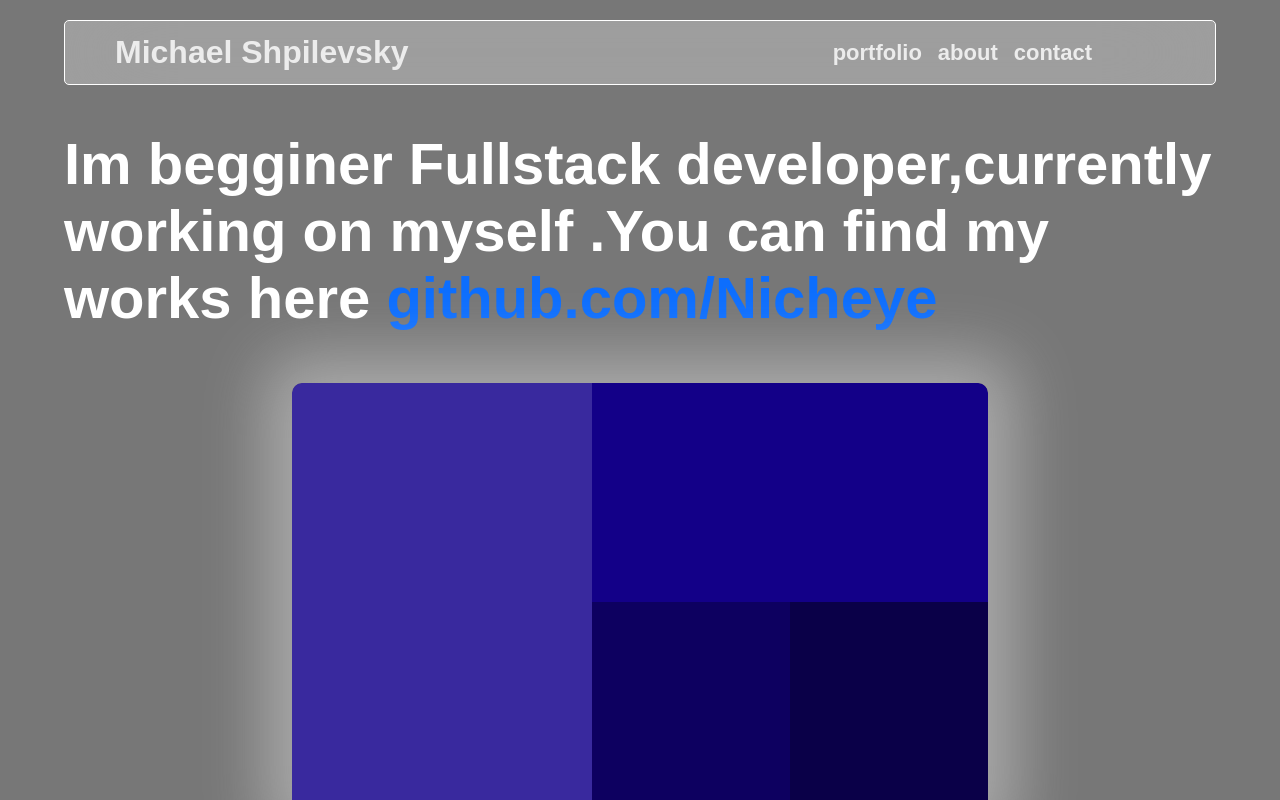
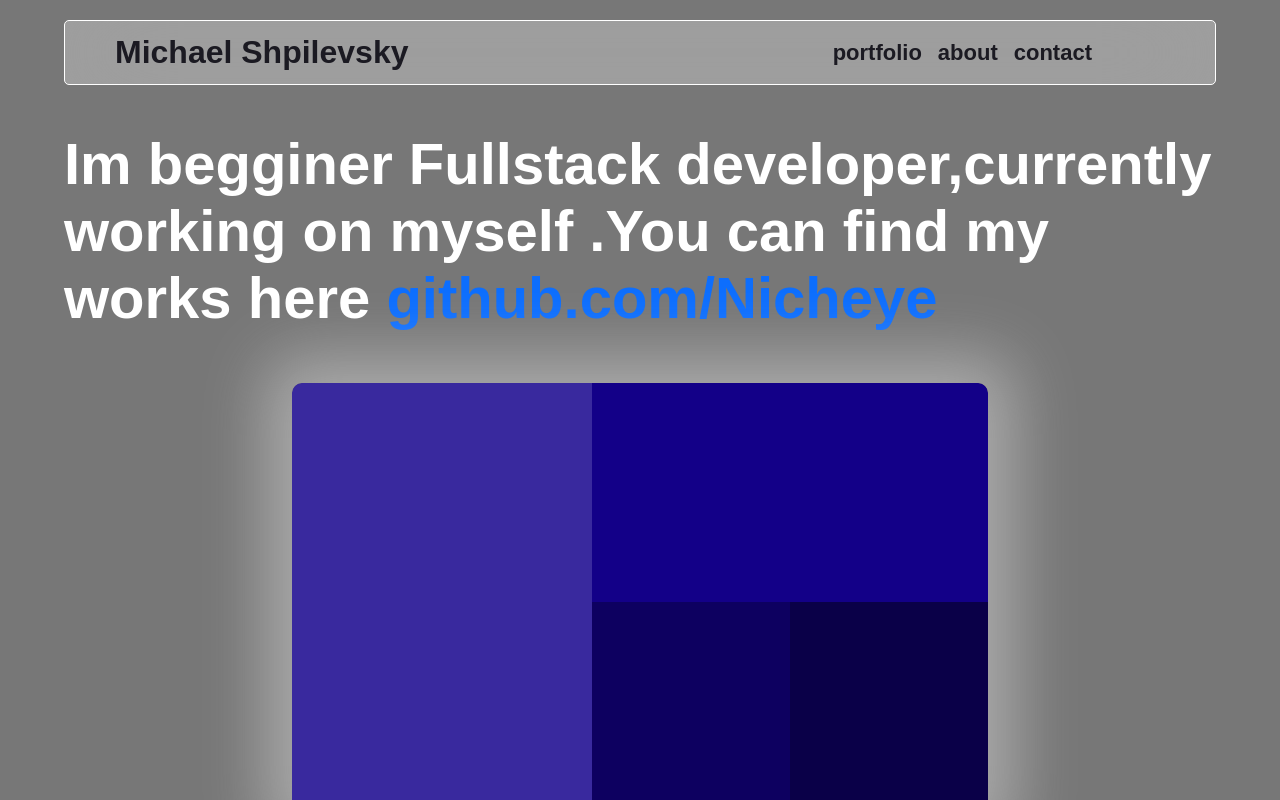
Before and after one commit to S1rexred/New_portfolio, a React (Vite) app in the folder front/: page / in a window 1280 px wide. Shown: the top 800 px of the page. Built offline with nearby package versions, Linux system fonts and the light colour scheme; no server answers; a web font is replaced by a local one.

Commit message:
Update App.css

```diff
--- a/front/src/App.css
+++ b/front/src/App.css
@@ -22,7 +22,7 @@
 }
 
 .navbar-brand{
-  color: #ECECEC;
+  color: #1B1A22;
 
 font-size: 32px;
 font-style: normal;
@@ -30,7 +30,7 @@ font-weight: 700;
 line-height: normal;
 }
 .nav-link{
-  color: #ECECEC;
+  color: #1B1A22;
 
   font-size: 22px;
   font-style: normal;
```
